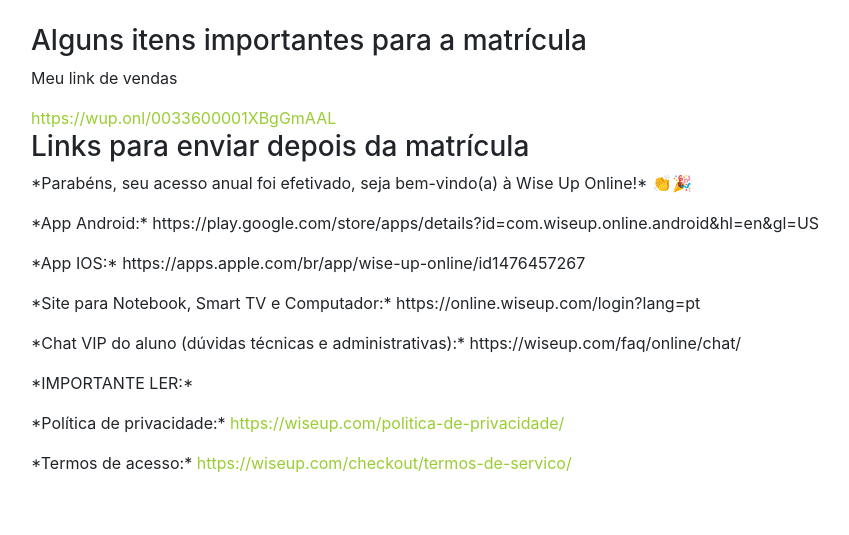
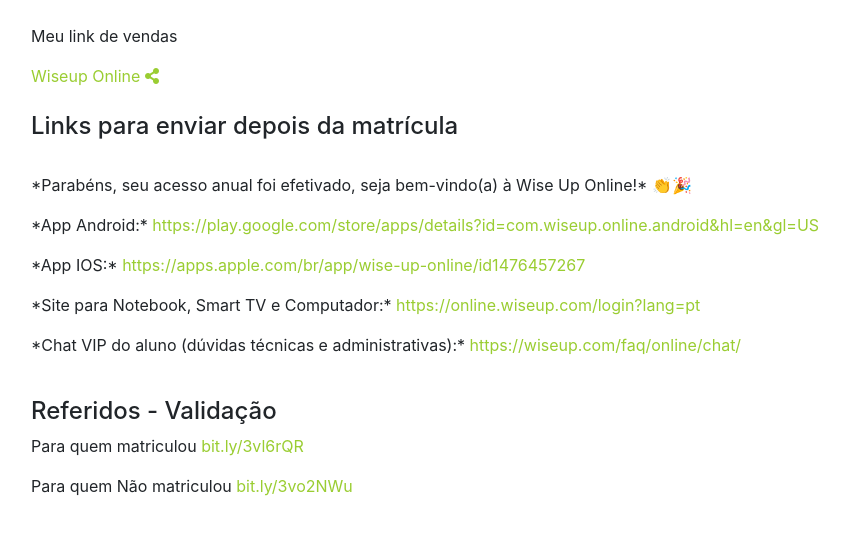
Before and after one commit to leandrofreire13/leadwsp, a Django app: page / in a window 1280 px wide. Shown: the part 56-591 px from the top of the page, without its empty margins (54-903 px from the left). Run offline with Django 3.2, Linux system fonts and the light colour scheme; some libraries are stand-ins or nearby versions.

Commit message:
Ajustes de css

```diff
--- a/referidos/templates/referidos/inicio.html
+++ b/referidos/templates/referidos/inicio.html
@@ -1,24 +1,39 @@
 {% extends 'referidos/base.html' %}
 
 {% block content %}
-    <h3>Alguns itens importantes para a matrícula</h3>
+
     <p>Meu link de vendas</p>
-    <a href="https://wup.onl/0033600001XBgGmAAL" target="_blank">https://wup.onl/0033600001XBgGmAAL</a>
+    <a href="https://wup.onl/0033600001XBgGmAAL" target="_blank">Wiseup Online <i class="fas fa-share-alt"></i></a>
+    <br><br>
 
-    <h3>Links para enviar depois da matrícula</h3>
+    <h4>Links para enviar depois da matrícula</h4> <br>
     <p>*Parabéns, seu acesso anual foi efetivado, seja bem-vindo(a) à Wise Up Online!* 👏🎉 <br>
-    <p>*App Android:* https://play.google.com/store/apps/details?id=com.wiseup.online.android&hl=en&gl=US</p>
+    <p>*App Android:*
+        <a href="https://play.google.com/store/apps/details?id=com.wiseup.online.android&hl=en&gl=US">
+            https://play.google.com/store/apps/details?id=com.wiseup.online.android&hl=en&gl=US
+        </a>
+    </p>
 
-    <p>*App IOS:* https://apps.apple.com/br/app/wise-up-online/id1476457267</p>
+    <p>*App IOS:*
+        <a href="https://apps.apple.com/br/app/wise-up-online/id1476457267">
+            https://apps.apple.com/br/app/wise-up-online/id1476457267
+        </a>
+    </p>
 
-    <p>*Site para Notebook, Smart TV e Computador:* https://online.wiseup.com/login?lang=pt</p>
+    <p>*Site para Notebook, Smart TV e Computador:*
+        <a href="https://online.wiseup.com/login?lang=pt">
+            https://online.wiseup.com/login?lang=pt
+        </a>
+    </p>
 
-    <p>*Chat VIP do aluno (dúvidas técnicas e administrativas):* https://wiseup.com/faq/online/chat/</p>
-
-    <p>*IMPORTANTE LER:*</p>
-
-    <p>*Política de privacidade:*  <a href="https://wiseup.com/politica-de-privacidade/">https://wiseup.com/politica-de-privacidade/</a></p>
-
-    <p>*Termos de acesso:* <a href="https://wiseup.com/checkout/termos-de-servico/">https://wiseup.com/checkout/termos-de-servico/</a></p>
+    <p>*Chat VIP do aluno (dúvidas técnicas e administrativas):*
+        <a href="https://wiseup.com/faq/online/chat/">
+            https://wiseup.com/faq/online/chat/
+        </a>
+    </p>
+    <br>
+    <h4>Referidos - Validação</h4>
+    <p>Para quem matriculou <a href="https://bit.ly/3vl6rQR" target="_blank">bit.ly/3vl6rQR</a></p>
+    <p>Para quem Não matriculou <a href="https://bit.ly/3vo2NWu" target="_blank">bit.ly/3vo2NWu</a></p>
 
 {% endblock %}
--- a/referidos/templates/referidos/referidos_form.html
+++ b/referidos/templates/referidos/referidos_form.html
@@ -3,12 +3,12 @@
 {% block content %}
 
     <h2>Novo referido</h2>
-   <form method="POST" class="">
-   {% csrf_token %}
+    <form method="POST" class="">
+    {% csrf_token %}
     <div class="form-group">
         {{ form.as_p }}
     </div>
-        <button type="submit" class="save btn btn´default">Salvar</button>
+        <button type="submit" class="save btn btn-outline-info">Salvar</button>
     </form>
 
 {% endblock %}
```
